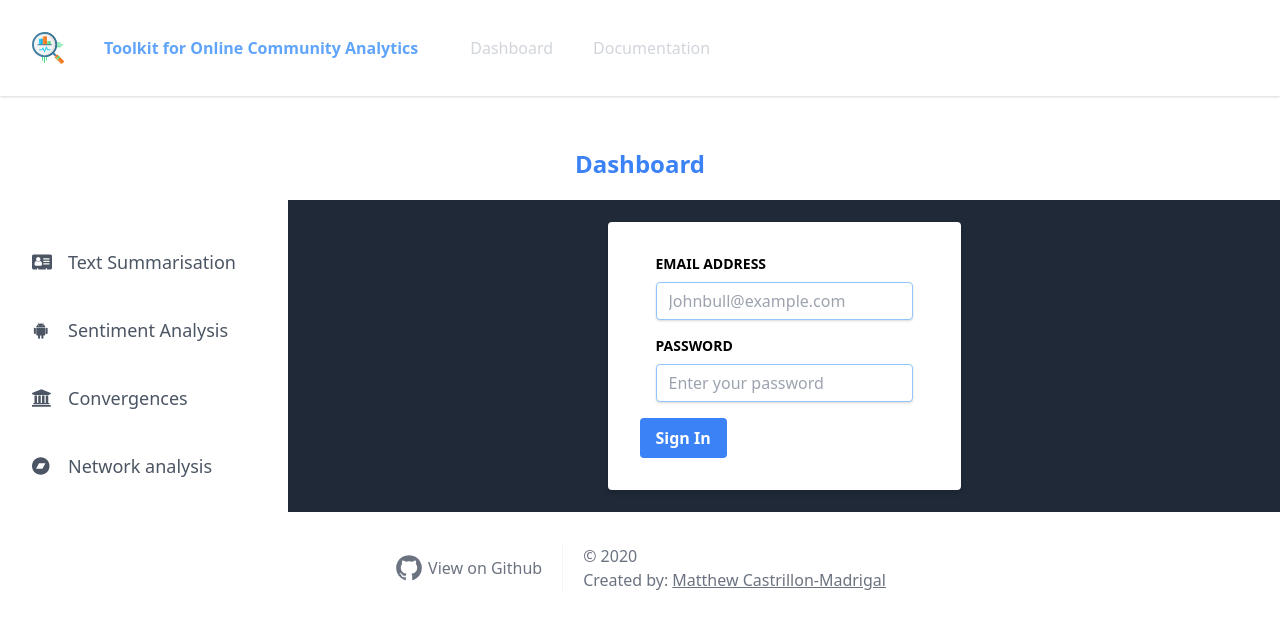
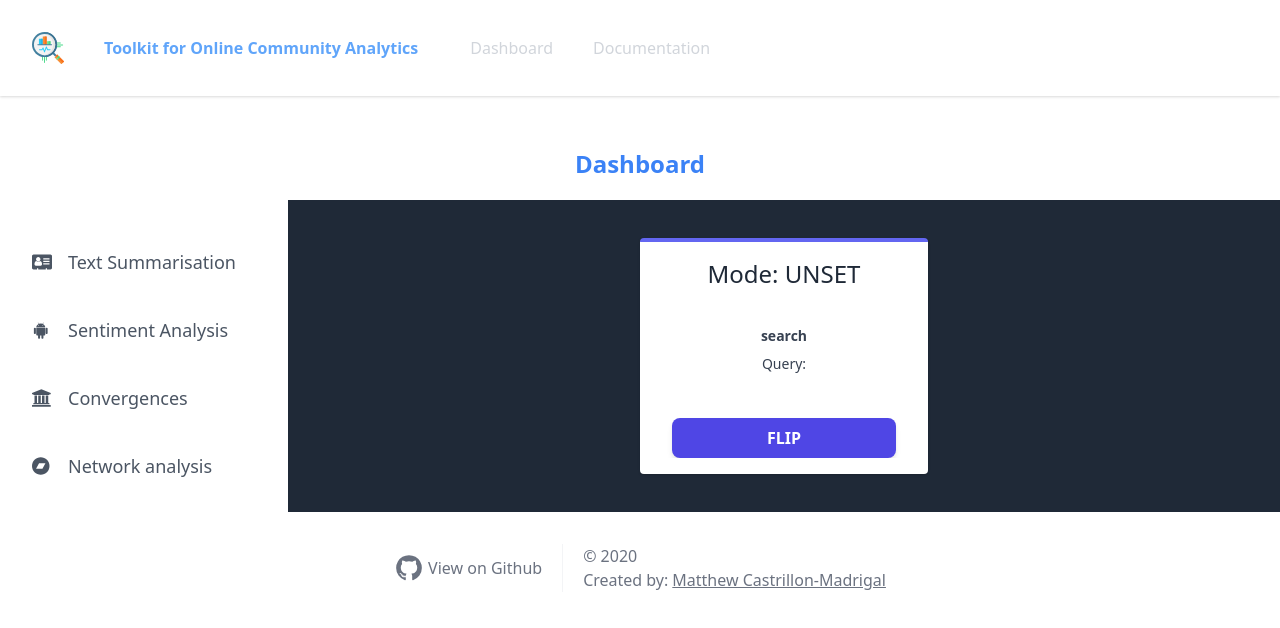
Before and after one commit to matthewcm/TOCA-FE, a React (Create React App) app: page / in a window 1280 px wide. Shown: the top 628 px of the page. Built offline with nearby package versions, Linux system fonts and the light colour scheme.

Commit message:
Refactoring

```diff
--- a/src/components/Dashboard.jsx
+++ b/src/components/Dashboard.jsx
@@ -1,5 +1,9 @@
 import React from 'react'
 import Sidebar from './Sidebar'
+
+import { useDispatch} from "react-redux";
+import Results from "../features/mode/Results";
+
 
 const Dashboard = () => {
 
@@ -10,19 +14,7 @@ const Dashboard = () => {
 
         <div className="flex w-full bg-gray-800 " >
             <Sidebar/>
-            <form action="" className=" m-auto bg-white shadow-md rounded px-8 py-8 pt-8">
-                <div className="px-4 pb-4">
-                    <label htmlFor="email" className="text-sm block font-bold  pb-2">EMAIL ADDRESS</label>
-                    <input type="email" name="email" id="" className="shadow appearance-none border rounded w-full py-2 px-3 text-gray-700 leading-tight focus:outline-none focus:shadow-outline border-blue-300 " placeholder="Johnbull@example.com"/>
-                </div>
-                <div  className="px-4 pb-4">
-                    <label htmlFor="password" className="text-sm block font-bold pb-2">PASSWORD</label>
-                    <input type="password" name="email" id="" className="shadow appearance-none border rounded w-full py-2 px-3 text-gray-700 leading-tight focus:outline-none focus:shadow-outline border-blue-300" placeholder="Enter your password"/>
-                </div>
-                <div>
-                    <button className="bg-blue-500 hover:bg-blue-700 text-white font-bold py-2 px-4 rounded focus:outline-none focus:shadow-outline" type="button">Sign In</button>
-                </div>
-            </form>
+            <Results/>
         </div>
         </div>
             </>
--- a/src/components/Sidebar.jsx
+++ b/src/components/Sidebar.jsx
@@ -1,11 +1,8 @@
 import React, {useState} from 'react'
-import {Redirect, Route, Link, Switch} from "react-router-dom";
-import Dashboard from "./Dashboard";
-import Doc from "./Doc";
 import TextSummarisation from "../features/mode/TextSummarisation";
 import { useDispatch} from "react-redux";
 
-import {setMode ,summaryQuery} from "../features/mode/modeSlice";
+import {setMode} from "../features/mode/modeSlice";
 
 const Sidebar = () => {
     const [mode, setIMode] = useState(null);
@@ -83,7 +80,7 @@ const Sidebar = () => {
                         <h1 className="text-center font-bold">{mode}</h1>
 
                     )}
-                    {mode && mode == 'SUMMARY' &&(
+                    {mode && mode === 'SUMMARY' &&(
                         <TextSummarisation/>
                     )}
                 </div>
--- /dev/null
+++ b/src/features/mode/Results.jsx
@@ -0,0 +1,39 @@
+import React from 'react'
+
+import {selectModeQuery} from "./modeSlice";
+import {useSelector} from "react-redux";
+
+const Results = () => {
+
+    console.log(selectModeQuery)
+    const {mode, query, search}  = useSelector(selectModeQuery)
+
+    return (
+
+                <div
+                    className="w-72 m-auto bg-white border-t-4 rounded border-indigo-500 dark:bg-gray-800 shadow text-center p-4">
+                    <div className="overflow-hidden">
+                        <div className="text-2xl font-medium mb-8 text-gray-800 dark:text-white">
+                            Mode: {mode}
+                        </div>
+                        <div className="leading-loose text-sm font-light text-gray-700 dark:text-gray-50 mb-10">
+                            <div className="font-bold">
+                                search {search}
+                            </div>
+                            <div>
+                                Query: {query}
+                            </div>
+                        </div>
+                        <div className="px-4 mt-8">
+                            <button type="button"
+                                    className="py-2 px-4  bg-indigo-600 hover:bg-indigo-700 focus:ring-indigo-500 focus:ring-offset-indigo-200 text-white w-full transition ease-in duration-200 text-center text-base font-semibold py-2 px-4 rounded-lg shadow-md focus:outline-none focus:ring-2 focus:ring-offset-2 ">
+                               FLIP
+                            </button>
+                        </div>
+                    </div>
+                </div>
+
+
+    )
+}
+export default Results
--- a/src/features/mode/modeSlice.js
+++ b/src/features/mode/modeSlice.js
@@ -18,6 +18,7 @@ const modeSlice = createSlice({
 })
 
 export const selectMode = state => state.mode.mode
+export const selectModeQuery = state => state.mode
 
 export const {setMode ,summaryQuery} = modeSlice.actions
 export default modeSlice.reducer
```
